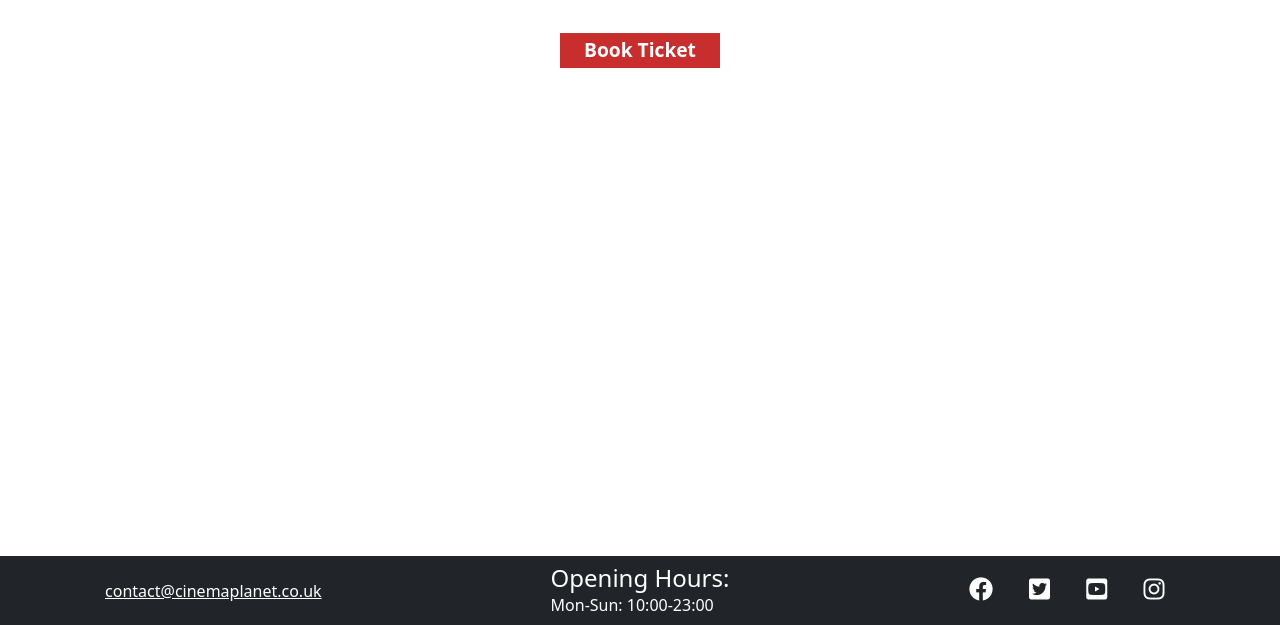
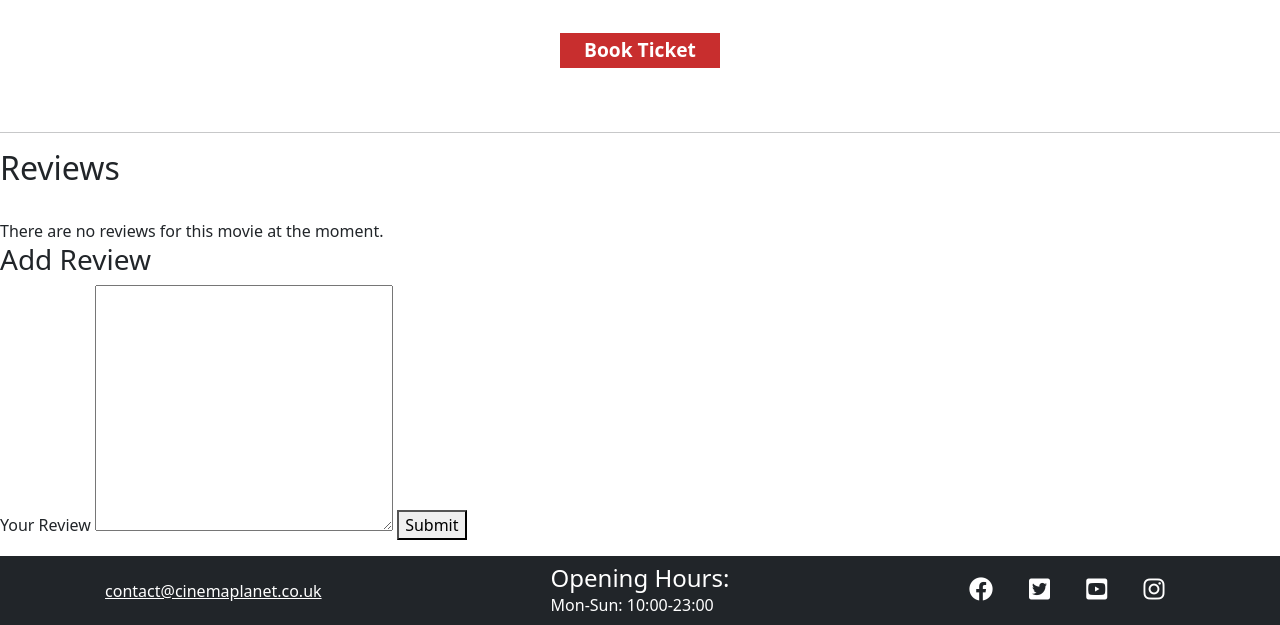
Before and after one commit to JamesMartin1998/Django-Project, a Django app: template templates/movie-detail.html in a window 1280 px wide. Shown: the part 175-800 px from the top of the page. Run offline with Django 3.2, Linux system fonts and the light colour scheme; the template is opened without the code that fills it, so the values that code supplies are empty.

Commit message:
add post method to the movie-detail view to allow users to add reviews

```diff
--- a/bookings/admin.py
+++ b/bookings/admin.py
@@ -1,5 +1,5 @@
 from django.contrib import admin
-from .models import Movies, Showings, Bookings
+from .models import Movies, Showings, Bookings, Reviews
 
 # admin.site.register(Movies)
 
@@ -15,6 +15,8 @@ admin.site.register(Showings)
 
 admin.site.register(Bookings)
 
+admin.site.register(Reviews)
+
 
 
 # Register your models here.
--- a/templates/movie-detail.html
+++ b/templates/movie-detail.html
@@ -22,5 +22,40 @@
         <a href="{% url 'shows' slug=movie.slug %}"><button class="custom-btn">Book Ticket</button></a>
     </div>
 
+    <!-- Code for Reviews from https://www.youtube.com/watch?v=hZrlh4qU4eQ and https://www.youtube.com/watch?v=OuOB9ADT_bo -->
+    <div class="reviews-container">
+        <hr>
+        <h2>Reviews</h2>
+        <br/>
+
+        <div class="review-list-div">
+            {% if not movie.reviews.all %}
+                There are no reviews for this movie at the moment.
+            {% else %}
+                {% for review in movie.reviews.all %}
+                    <strong>
+                        {{ review.name }} -
+                        {{ review.date_added }}
+                    </strong>
+                    <br/>
+                    {{ review.body }}
+                    <br/><br/>
+                {% endfor %}
+                <hr>
+            {% endif %}
+        </div>
+
+        <div class="make-review-div">
+            <h3>Add Review</h3>
+            <form method="POST" action="">
+                {% csrf_token %}
+                <label for="review">Your Review</label>
+                <textarea name="review" id="review" cols="30" rows="10"></textarea>
+                <button type="submit">Submit</button>
+            </form>
+        </div>
+
+    </div>
+
 
 {% endblock %}
```
Also changed, not shown: bookings/views.py (+12 -1 lines).
